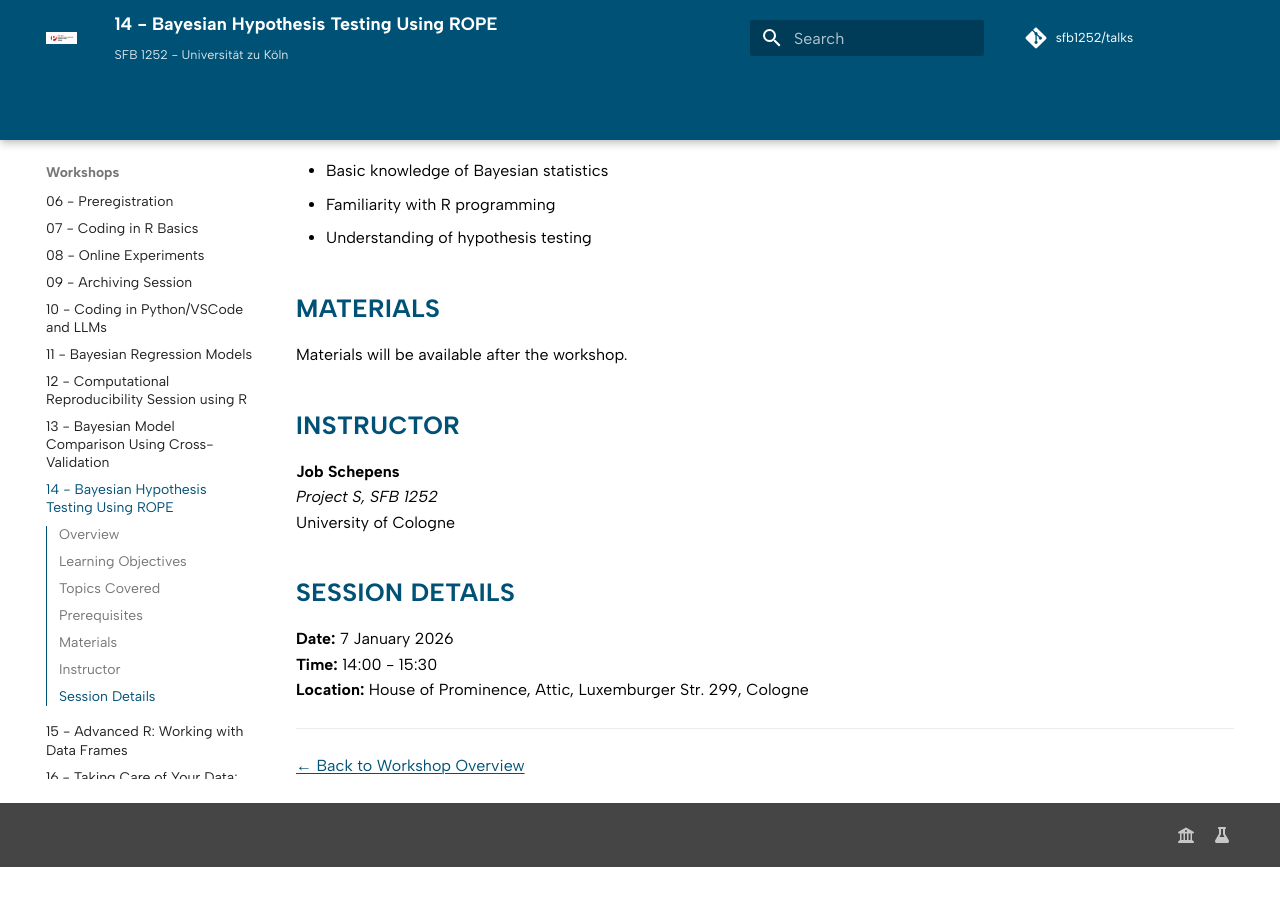
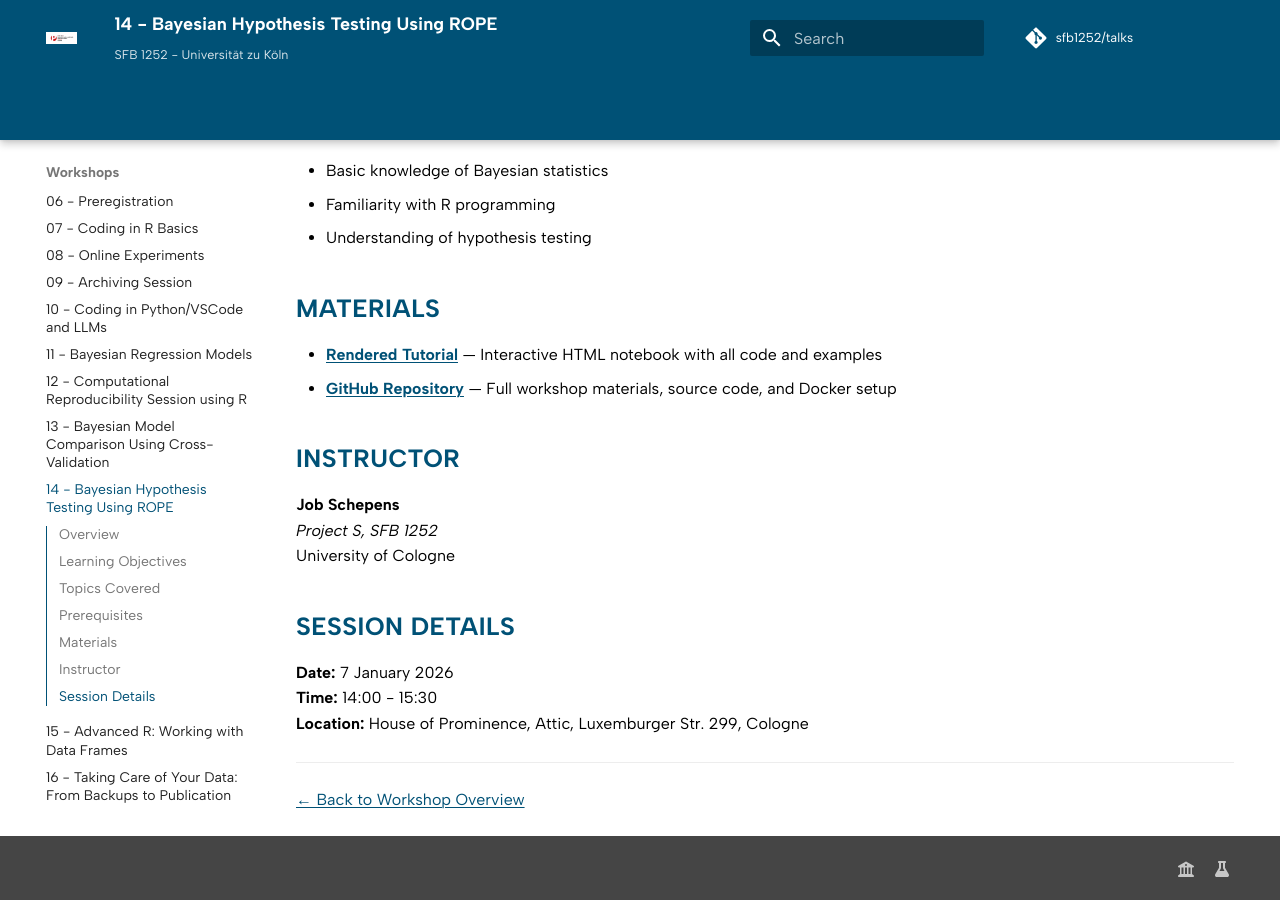
Before and after one commit to SFB1252/talks, an MkDocs documentation site: the page built from docs/workshops/14-bayesian-rope-testing/index.md, in a window 1280 px wide and 900 px high, scrolled down 863 px. Built offline with MkDocs 1.6.1 and Material for MkDocs 9.7.7, drawn with Linux system fonts in a browser that asks for light colours; comment, search, counter and statistics services are not loaded; before the commit the page ends 1730 px from its top, so only the background shows below that.

Commit message:
Add materials section with links to rendered tutorial and GitHub repository

```diff
--- a/docs/workshops/14-bayesian-rope-testing/index.md
+++ b/docs/workshops/14-bayesian-rope-testing/index.md
@@ -29,7 +29,8 @@ This workshop covers Bayesian hypothesis testing using the Region of Practical E
 
 ## Materials
 
-Materials will be available after the workshop.
+- **[Rendered Tutorial](https://jobschepens.github.io/brms-ws/06_rope.html)** — Interactive HTML notebook with all code and examples
+- **[GitHub Repository](https://github.com/jobschepens/brms-ws)** — Full workshop materials, source code, and Docker setup
 
 ## Instructor
 
```
